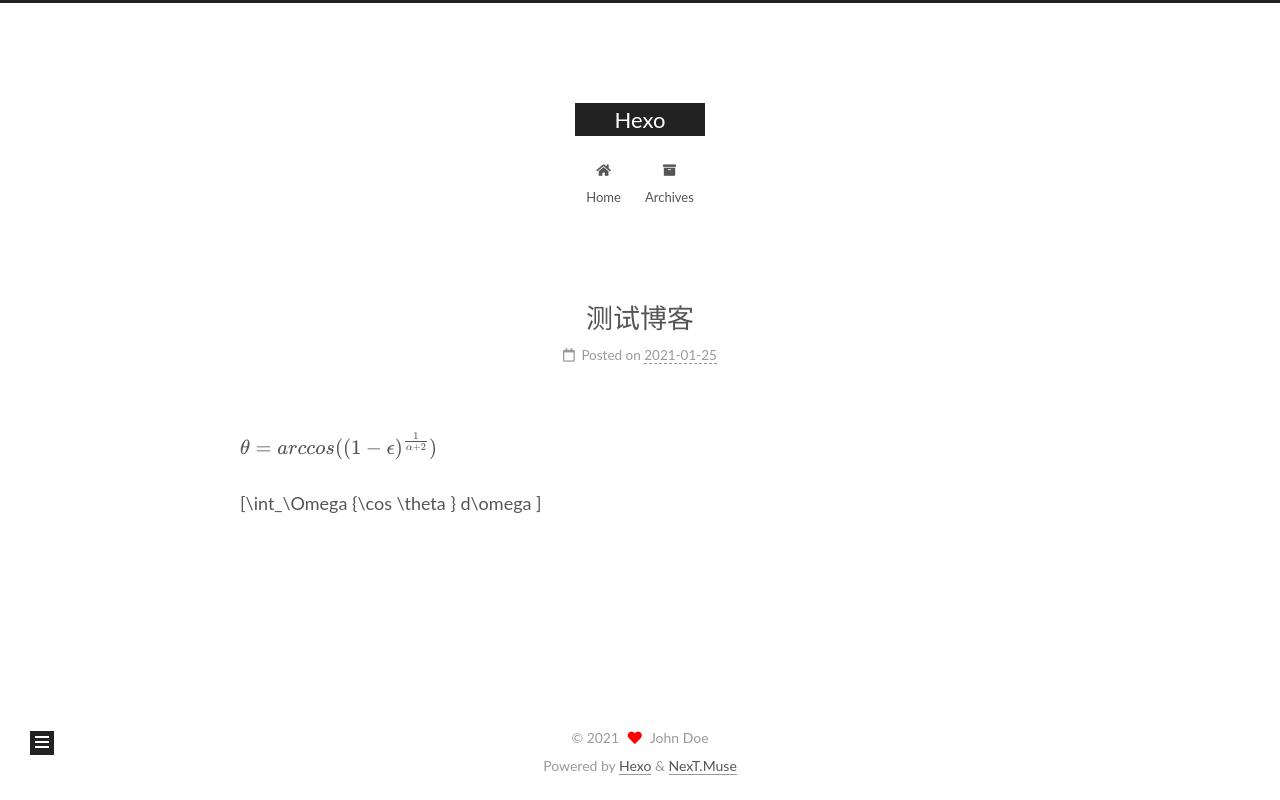
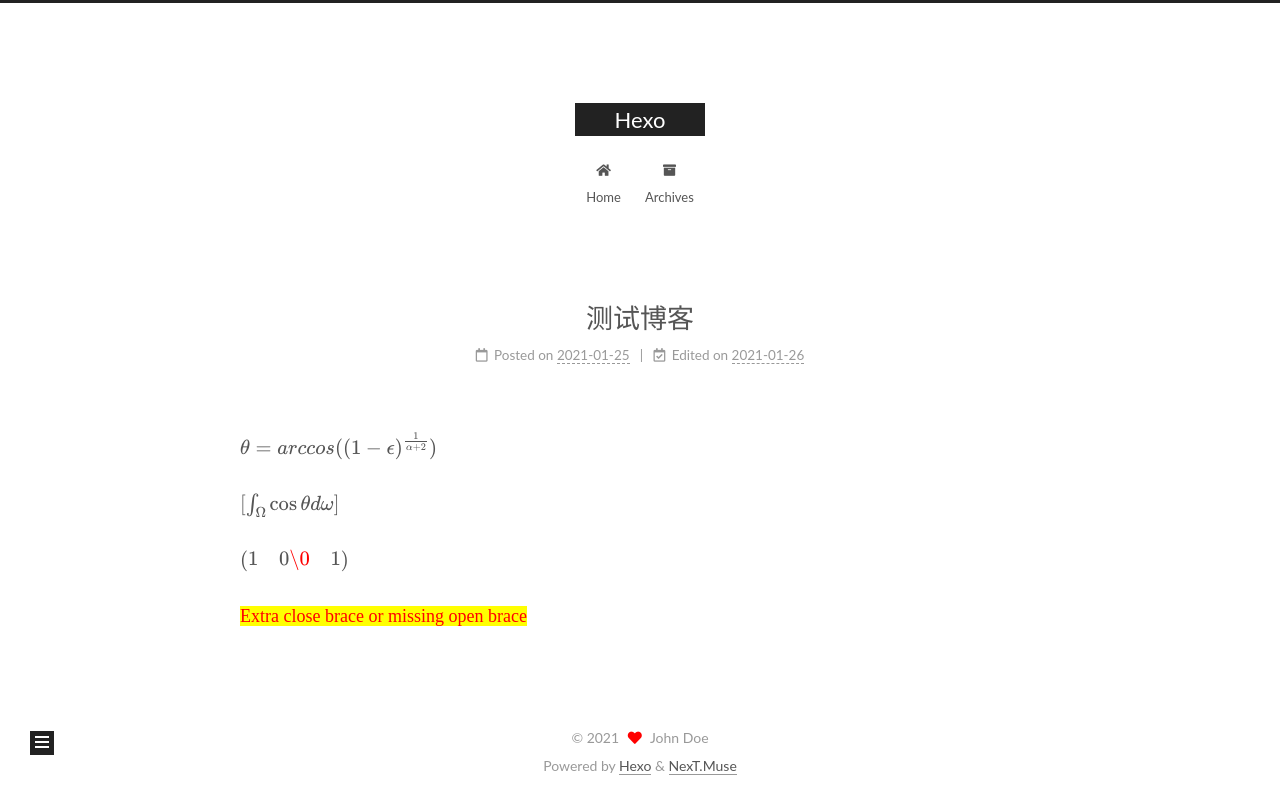
Before and after one commit to evil84/evil84.github.io, a plain HTML site: page 2021/01/25/测试博客/index.html in a window 1280 px wide. Drawn offline with nearby package versions, Linux system fonts and the light colour scheme.

Commit message:
Site updated: 2021-01-26 00:07:06

```diff
--- a/2021/01/25/测试博客/index.html
+++ b/2021/01/25/测试博客/index.html
@@ -20,15 +20,15 @@
     var CONFIG = {"hostname":"github.com","root":"/evil84.github.io/","scheme":"Muse","version":"7.8.0","exturl":false,"sidebar":{"position":"left","display":"post","padding":18,"offset":12,"onmobile":false},"copycode":{"enable":false,"show_result":false,"style":null},"back2top":{"enable":true,"sidebar":false,"scrollpercent":false},"bookmark":{"enable":false,"color":"#222","save":"auto"},"fancybox":false,"mediumzoom":false,"lazyload":false,"pangu":false,"comments":{"style":"tabs","active":null,"storage":true,"lazyload":false,"nav":null},"algolia":{"hits":{"per_page":10},"labels":{"input_placeholder":"Search for Posts","hits_empty":"We didn't find any results for the search: ${query}","hits_stats":"${hits} results found in ${time} ms"}},"localsearch":{"enable":false,"trigger":"auto","top_n_per_article":1,"unescape":false,"preload":false},"motion":{"enable":true,"async":false,"transition":{"post_block":"fadeIn","post_header":"slideDownIn","post_body":"slideDownIn","coll_header":"slideLeftIn","sidebar":"slideUpIn"}}};
   </script>
 
-  <meta name="description" content="$ \theta&#x3D;arccos((1-\epsilon)^{\frac{1}{\alpha+2}})$  [\int_\Omega  {\cos \theta } d\omega ]">
+  <meta name="description" content="$ \theta&#x3D;arccos((1-\epsilon)^{\frac{1}{\alpha+2}})$ $ [\int_\Omega  {\cos \theta } d\omega ]$ $ \left( {\begin{array}{*{20}{c}}1&amp;0\0&amp;1\end{array}}  \right)$ $ \left( {\begin{array}{*{20}{c}}&amp;a">
 <meta property="og:type" content="article">
 <meta property="og:title" content="测试博客">
 <meta property="og:url" content="https://github.com/evil84/evil84.github.io/2021/01/25/%E6%B5%8B%E8%AF%95%E5%8D%9A%E5%AE%A2/index.html">
 <meta property="og:site_name" content="Hexo">
-<meta property="og:description" content="$ \theta&#x3D;arccos((1-\epsilon)^{\frac{1}{\alpha+2}})$  [\int_\Omega  {\cos \theta } d\omega ]">
+<meta property="og:description" content="$ \theta&#x3D;arccos((1-\epsilon)^{\frac{1}{\alpha+2}})$ $ [\int_\Omega  {\cos \theta } d\omega ]$ $ \left( {\begin{array}{*{20}{c}}1&amp;0\0&amp;1\end{array}}  \right)$ $ \left( {\begin{array}{*{20}{c}}&amp;a">
 <meta property="og:locale" content="en_US">
 <meta property="article:published_time" content="2021-01-25T14:53:59.000Z">
-<meta property="article:modified_time" content="2021-01-25T15:46:23.273Z">
+<meta property="article:modified_time" content="2021-01-25T16:06:53.533Z">
 <meta property="article:author" content="John Doe">
 <meta name="twitter:card" content="summary">
 
@@ -173,9 +173,15 @@
               </span>
               <span class="post-meta-item-text">Posted on</span>
 
-
-              <time title="Created: 2021-01-25 22:53:59 / Modified: 23:46:23" itemprop="dateCreated datePublished" datetime="2021-01-25T22:53:59+08:00">2021-01-25</time>
+              <time title="Created: 2021-01-25 22:53:59" itemprop="dateCreated datePublished" datetime="2021-01-25T22:53:59+08:00">2021-01-25</time>
             </span>
+              <span class="post-meta-item">
+                <span class="post-meta-item-icon">
+                  <i class="far fa-calendar-check"></i>
+                </span>
+                <span class="post-meta-item-text">Edited on</span>
+                <time title="Modified: 2021-01-26 00:06:53" itemprop="dateModified" datetime="2021-01-26T00:06:53+08:00">2021-01-26</time>
+              </span>
 
 
 
@@ -189,7 +195,9 @@
 
 
         <p>$ \theta=arccos((1-\epsilon)^{\frac{1}{\alpha+2}})$</p>
-<p> [\int_\Omega  {\cos \theta } d\omega ]</p>
+<p>$ [\int_\Omega  {\cos \theta } d\omega ]$</p>
+<p>$ \left( {\begin{array}{*{20}{c}}1&amp;0\0&amp;1\end{array}}  \right)$</p>
+<p>$ \left( {\begin{array}{*{20}{c}}&amp;{}&amp;0\{}&amp; \ddots &amp;{}\0&amp;{}&amp;\end{array}} \right)$</p>
 
     </div>
 
--- a/css/main.css
+++ b/css/main.css
@@ -1168,7 +1168,7 @@ pre .javascript .function {
 }
 .links-of-author a::before,
 .links-of-author span.exturl::before {
-  background: #5393c8;
+  background: #ac47ff;
   border-radius: 50%;
   content: ' ';
   display: inline-block;
```
Also changed, not shown: index.html (+11 -3 lines).
